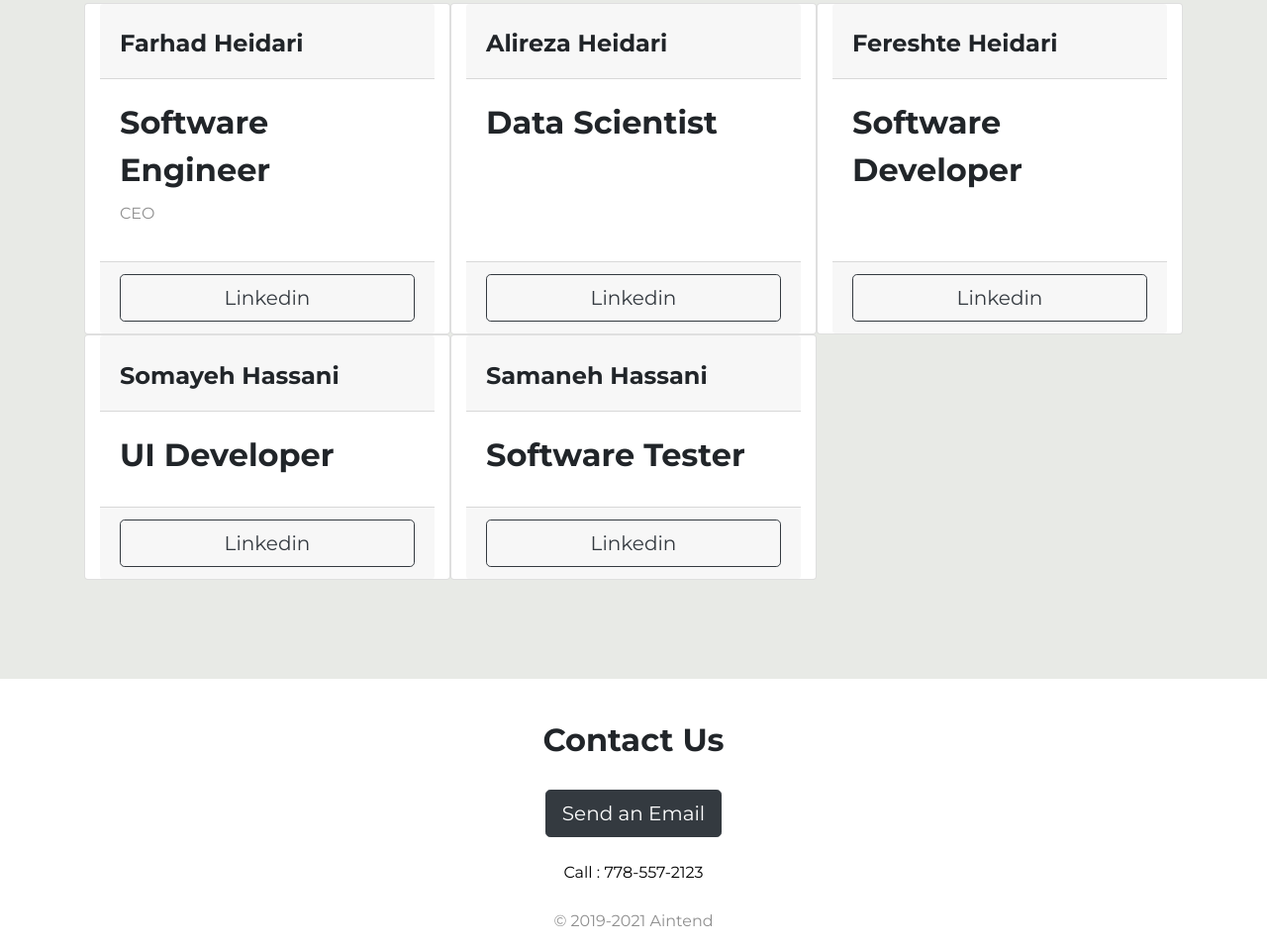
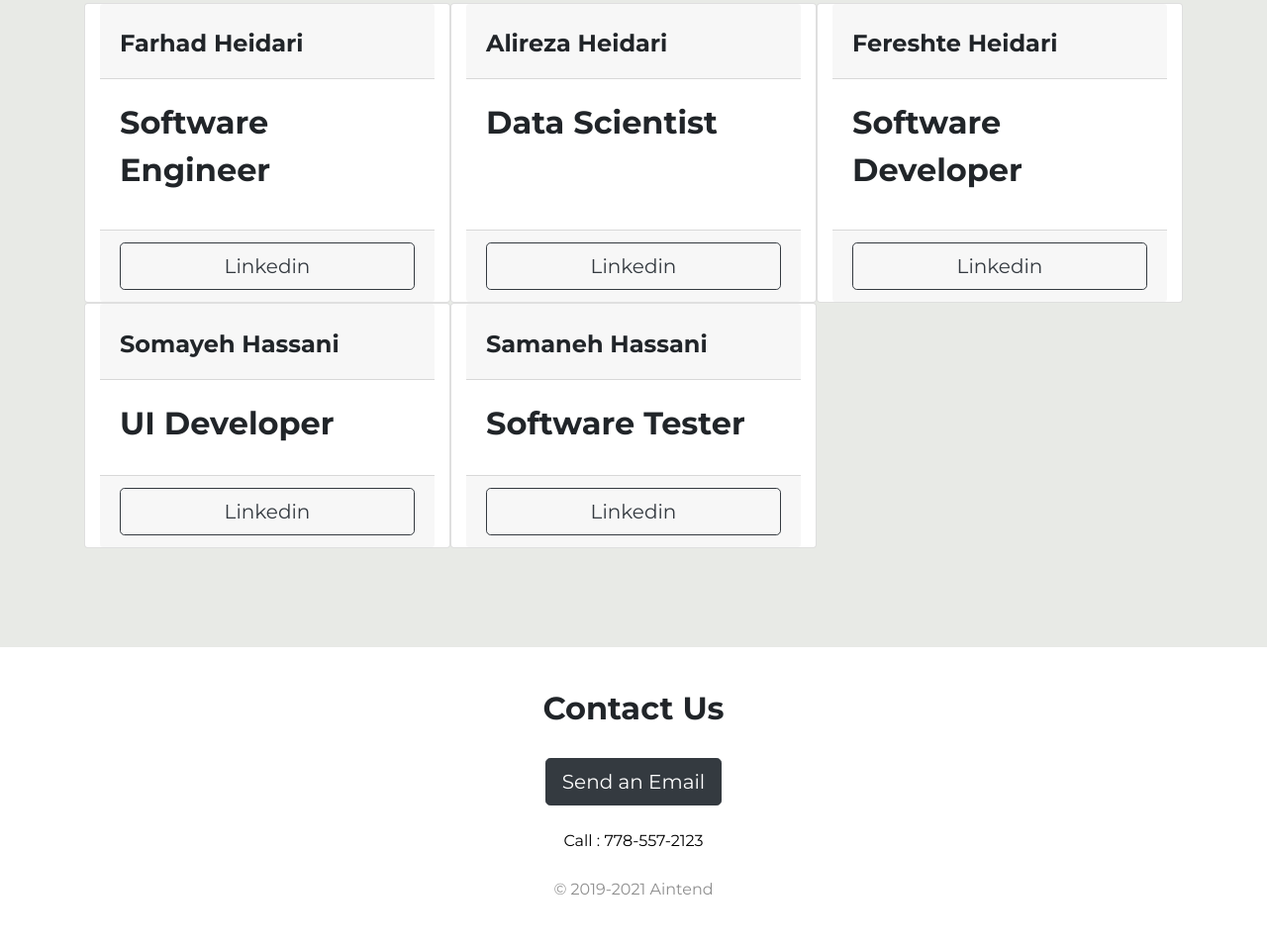
Before and after one commit to aintend-com/AIntend, a plain HTML site: page index.html in a window 1280 px wide. Shown: the part 1302-2258 px from the top of the page at 99% size. After the commit the page ends 2226 px from the top, so only its background shows below. Drawn offline with nearby package versions, Linux system fonts and the light colour scheme.

Commit message:
Update index.html

```diff
--- a/index.html
+++ b/index.html
@@ -100,7 +100,7 @@
       </div>
       <div class="card-body">
         <h2>Software Engineer</h2>
-        <p>CEO</p>
+        <p></p>
 
       </div>
       <div class="card-footer">
```
